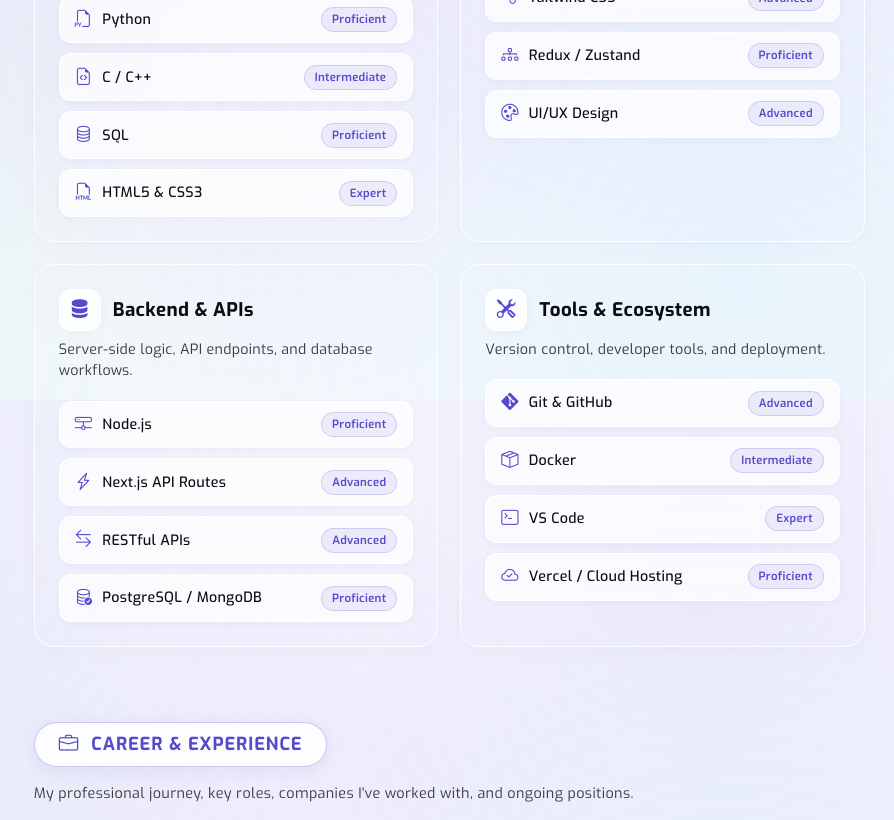
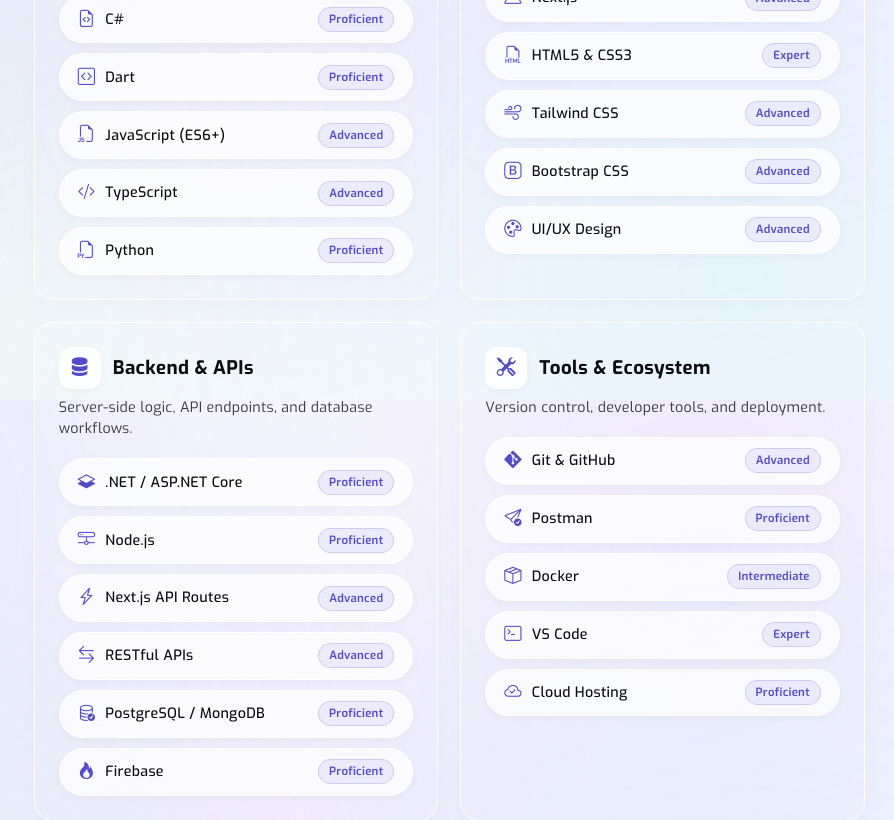
Before and after one commit to mehedienf/mehedienf.github.io, a Next.js app: page / in a window 1280 px wide. Shown: the part 2000-2820 px from the top of the page, without its empty margins (386-1280 px from the left). Built offline with nearby package versions, Linux system fonts and the light colour scheme; a web font is replaced by a local one.

Commit message:
refactor

```diff
--- a/src/app/globals.css
+++ b/src/app/globals.css
@@ -1293,9 +1293,9 @@
   display: flex;
   align-items: center;
   justify-content: space-between;
-  padding: 10px 15px;
-  border-radius: 12px;
-  background: rgba(255, 255, 255, 0.72);
+  padding: 10px 18px;
+  border-radius: 9999px;
+  background: rgba(255, 255, 255, 0.75);
   border: 1px solid rgba(255, 255, 255, 0.95);
   backdrop-filter: blur(12px);
   -webkit-backdrop-filter: blur(12px);
--- a/src/components/Contact.tsx
+++ b/src/components/Contact.tsx
@@ -5,7 +5,7 @@
     <section id="contact" className="contact content">
       <div className="section-header">
         <h2 className="section-badge">
-          <i className="bi bi-chat-left-text"></i> Connect
+          <i className="bi bi-chat-left-text"></i> Connect || Contact
         </h2>
         <p className="section-subtitle">
           Have an exciting project, freelance opportunity, or just want to say
--- a/src/data/portfolio.ts
+++ b/src/data/portfolio.ts
@@ -18,19 +18,20 @@
         description: "Core languages for software development and algorithms.",
         skills: [
           {
+            name: "C / C++",
+            level: "Proficient",
+            icon: "bi-terminal",
+          },
+          { name: "Java", level: "Proficient", icon: "bi-filetype-java" },
+          { name: "C#", level: "Proficient", icon: "bi-file-earmark-code" },
+          { name: "Dart", level: "Proficient", icon: "bi-code-square" },
+          {
             name: "JavaScript (ES6+)",
             level: "Advanced",
             icon: "bi-filetype-js",
           },
           { name: "TypeScript", level: "Advanced", icon: "bi-code-slash" },
           { name: "Python", level: "Proficient", icon: "bi-filetype-py" },
-          {
-            name: "C / C++",
-            level: "Intermediate",
-            icon: "bi-file-earmark-code",
-          },
-          { name: "SQL", level: "Proficient", icon: "bi-database" },
-          { name: "HTML5 & CSS3", level: "Expert", icon: "bi-filetype-html" },
         ],
       },
       {
@@ -38,14 +39,12 @@
         icon: "bi-window-stack",
         description: "Modern, responsive, and interactive user interfaces.",
         skills: [
+          { name: "Flutter", level: "Advanced", icon: "bi-phone" },
           { name: "React.js", level: "Advanced", icon: "bi-window" },
           { name: "Next.js", level: "Advanced", icon: "bi-triangle" },
+          { name: "HTML5 & CSS3", level: "Expert", icon: "bi-filetype-html" },
           { name: "Tailwind CSS", level: "Advanced", icon: "bi-wind" },
-          {
-            name: "Redux / Zustand",
-            level: "Proficient",
-            icon: "bi-diagram-3",
-          },
+          { name: "Bootstrap CSS", level: "Advanced", icon: "bi-bootstrap" },
           { name: "UI/UX Design", level: "Advanced", icon: "bi-palette" },
         ],
       },
@@ -55,6 +54,11 @@
         description:
           "Server-side logic, API endpoints, and database workflows.",
         skills: [
+          {
+            name: ".NET / ASP.NET Core",
+            level: "Proficient",
+            icon: "bi-layers-half",
+          },
           { name: "Node.js", level: "Proficient", icon: "bi-hdd-network" },
           {
             name: "Next.js API Routes",
@@ -71,6 +75,11 @@
             level: "Proficient",
             icon: "bi-database-check",
           },
+          {
+            name: "Firebase",
+            level: "Proficient",
+            icon: "bi-fire",
+          },
         ],
       },
       {
@@ -79,10 +88,11 @@
         description: "Version control, developer tools, and deployment.",
         skills: [
           { name: "Git & GitHub", level: "Advanced", icon: "bi-git" },
+          { name: "Postman", level: "Proficient", icon: "bi-send-check" },
           { name: "Docker", level: "Intermediate", icon: "bi-box-seam" },
           { name: "VS Code", level: "Expert", icon: "bi-terminal" },
           {
-            name: "Vercel / Cloud Hosting",
+            name: "Cloud Hosting",
             level: "Proficient",
             icon: "bi-cloud-check",
           },
```
